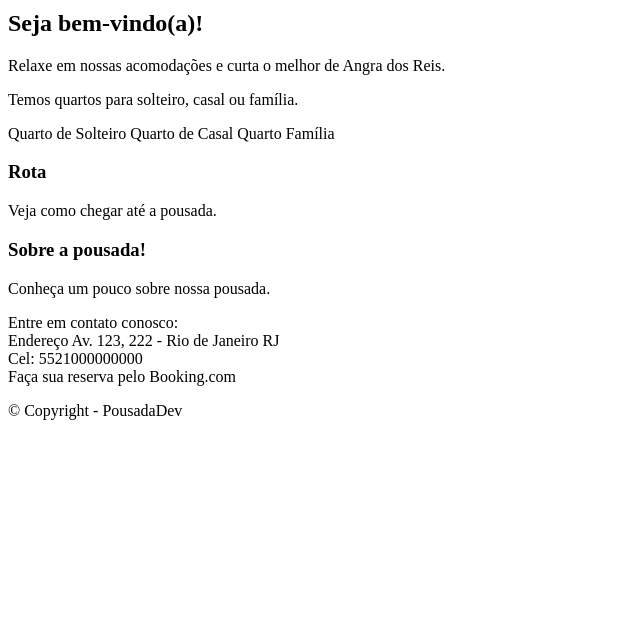
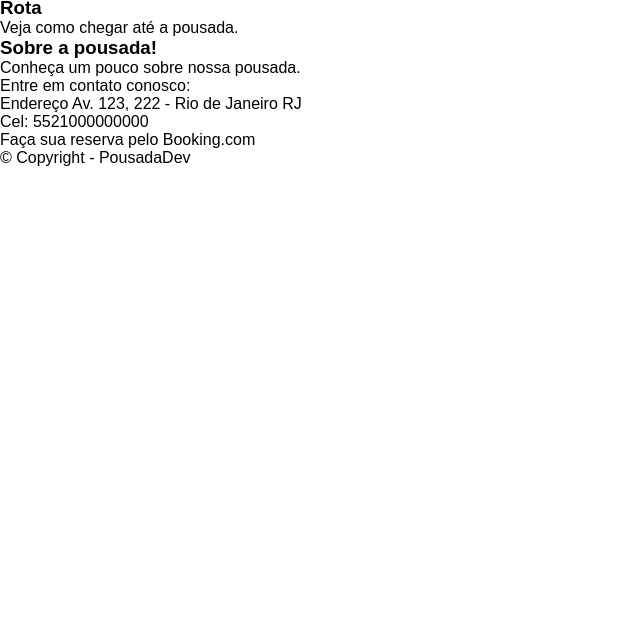
Before and after one commit to MatheusDev95/Projeto_Pousada, a plain HTML site: page index.html in a window 1280 px wide. Shown: the part 176-800 px from the top of the page, without its empty margins (0-640 px from the left). Drawn offline with Linux system fonts and the light colour scheme.

Commit message:
estilizando

```diff
--- /dev/null
+++ b/css/estilo.css
@@ -0,0 +1,6 @@
+/*Estilização global*/
+*{
+    margin: 0;
+    padding: 0;
+    font-family: sans-serif;
+}
--- a/index.html
+++ b/index.html
@@ -1,7 +1,7 @@
 <!DOCTYPE html>
 <html lang="pt-br">
     <head>
-
+        <link rel="stylesheet" type="text/css" href="css/estilo.css">
     </head>
 
     <body>
```
